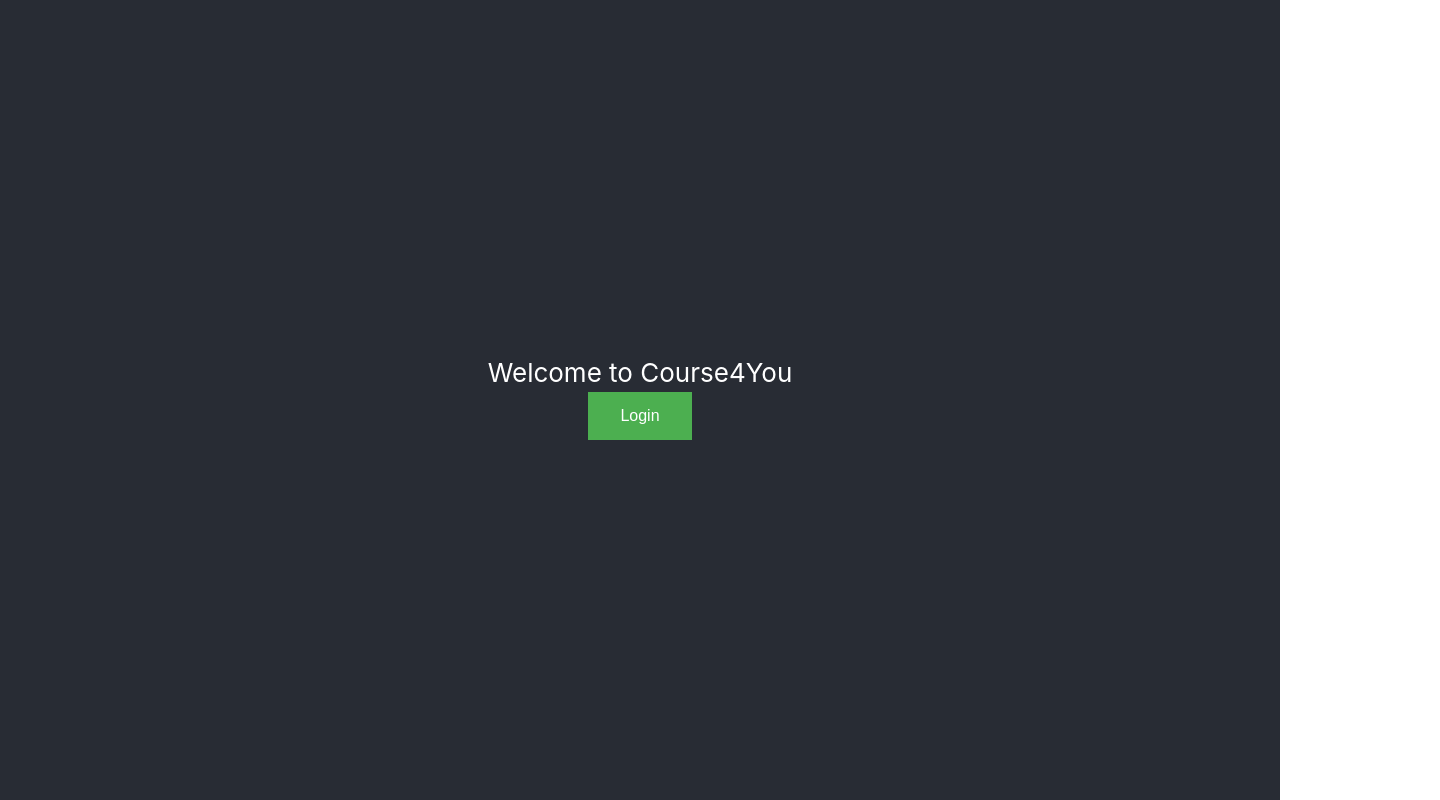
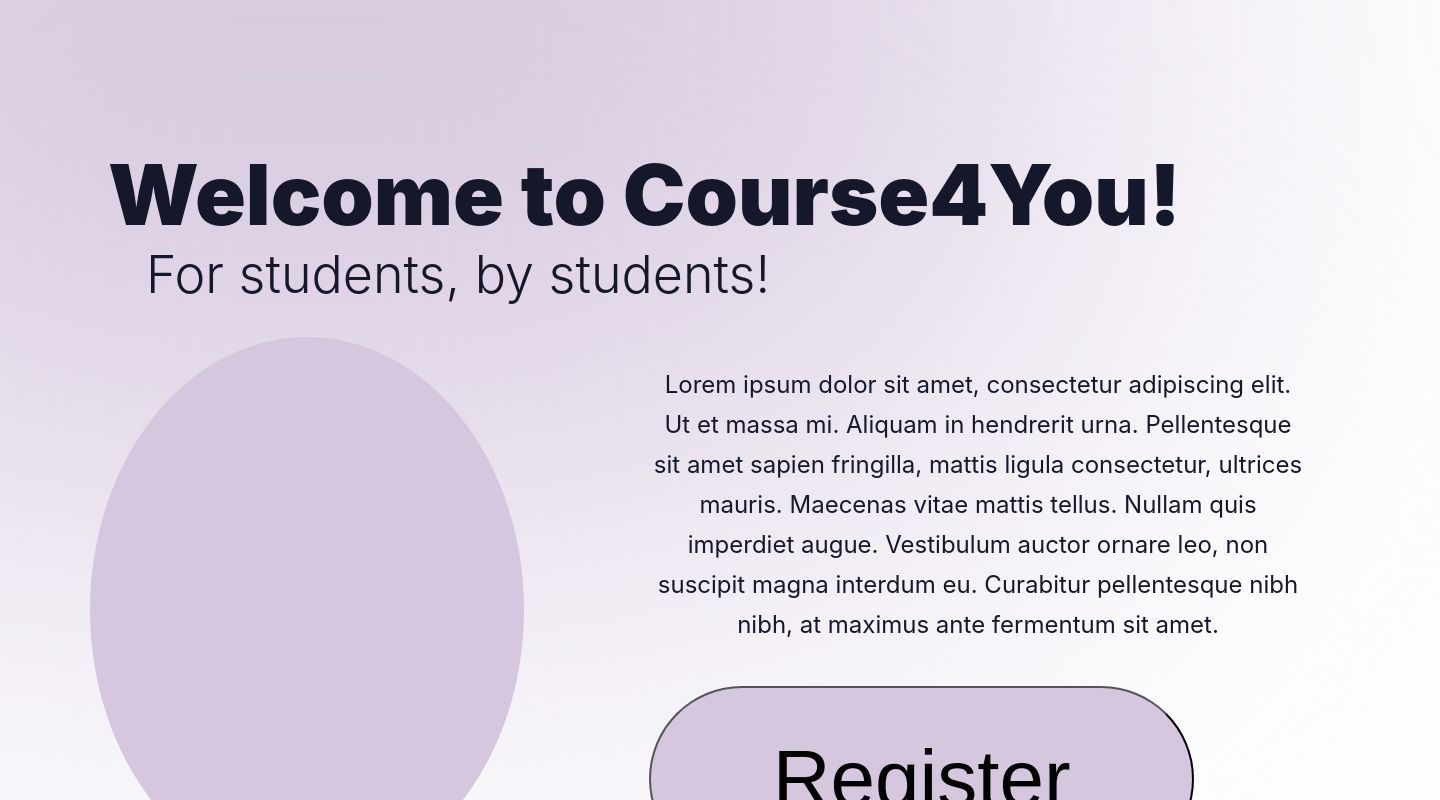
Before and after one commit to leowang801/produhacks-team1-2023, a React (Create React App) app in the folder course4you/: page / in a window 1280 px wide. Shown: the top 800 px of the page, 1440 px wide, since content can reach past the window. Built offline with nearby package versions, Linux system fonts and the light colour scheme.

Commit message:
finish welcome page

```diff
--- a/course4you/src/App.css
+++ b/course4you/src/App.css
@@ -2,50 +2,107 @@
   text-align: center;
 }
 
-.App-logo {
-  height: 40vmin;
-  pointer-events: none;
+.home-background {
+  position: relative;
+  width: 1440px;
+  height: 1024px;
+
+  background: #FFFFFF;
 }
 
-@media (prefers-reduced-motion: no-preference) {
-  .App-logo {
-    animation: App-logo-spin infinite 20s linear;
-  }
+.home-gradient {
+  position: absolute;
+  width: 1475px;
+  height: 994px;
+  left: -431px;
+  top: -496px;
+
+  background: #D5C7DE;
+  filter: blur(250px);
 }
 
-.App-header {
-  background-color: #282c34;
-  min-height: 100vh;
-  display: flex;
-  flex-direction: column;
-  align-items: center;
-  justify-content: center;
-  font-size: calc(10px + 2vmin);
-  color: white;
+.welcome-message {
+  position: absolute;
+  width: 1073px;
+  height: 102px;
+  left: 108px;
+  top: 88px;
+
+  font-family: 'Inter';
+  font-style: normal;
+  font-weight: 900;
+  font-size: 84px;
+  line-height: 102px;
+  /* identical to box height */
+
+
+  color: #15182B;
 }
 
-.App-link {
-  color: #61dafb;
+.welcome-sub-message {
+  position: absolute;
+  width: 700px;
+  height: 63px;
+  left: 108px;
+  top: 200px;
+
+  font-family: 'Inter';
+  font-style: normal;
+  font-weight: 300;
+  font-size: 52px;
+  line-height: 63px;
+  /* identical to box height */
+
+
+  color: #15182B;
 }
 
-@keyframes App-logo-spin {
-  from {
-    transform: rotate(0deg);
-  }
-  to {
-    transform: rotate(360deg);
-  }
+.welcome-text {
+  position: absolute;
+  width: 658px;
+  height: 407px;
+  left: 649px;
+  top: 341px;
+
+  font-family: 'Inter';
+  font-style: normal;
+  font-weight: 400;
+  font-size: 24px;
+  line-height: 167.8%;
+  /* or 40px */
+
+
+  color: #15182B;
 }
 
-.login-button {
-  background-color: #4CAF50; /* Green */
-  border: none;
-  color: white;
-  padding: 15px 32px;
-  text-align: center;
-  text-decoration: none;
-  display: inline-block;
-  font-size: 16px;
-  margin: 4px 2px;
-  cursor: pointer;
+.welcome-image {
+  position: absolute;
+  width: 434px;
+  height: 546px;
+  left: 90px;
+  top: 337px;
+
+  border-radius: 50%;
+
+  background: #D5C7DE;
 }
+
+.register-button {
+  display: flex;
+  flex-direction: row;
+  justify-content: center;
+  align-items: center;
+  padding: 0px;
+  gap: 34.4px;
+
+  position: absolute;
+  width: 545.24px;
+  height: 185.84px;
+  left: 649px;
+  top: 686px;
+
+  font-size: 80px;
+
+  background: #D5C7DE;
+  border-radius: 430px;
+}
--- a/course4you/src/App.js
+++ b/course4you/src/App.js
@@ -18,12 +18,39 @@
     <div className="App">
       <Routes>
         <Route path="/" element={
-            <div className="App-header">
-              Welcome to Course4You
-              <button className="login-button" onClick={navigateToLogin}>
-                Login
-              </button>
-          </div>} />
+          <div className="home-background">
+            <div className="home-gradient"></div>
+
+            <h1 className="welcome-message">
+              Welcome to Course4You!
+            </h1>
+
+            <h2 className="welcome-sub-message">
+              For students, by students!
+            </h2>
+
+            <p className="welcome-text">
+              Lorem ipsum dolor sit amet, consectetur adipiscing elit.
+              Ut et massa mi. Aliquam in hendrerit urna. Pellentesque
+              sit amet sapien fringilla, mattis ligula consectetur,
+              ultrices mauris. Maecenas vitae mattis tellus. Nullam
+              quis imperdiet augue. Vestibulum auctor ornare leo, non
+              suscipit magna interdum eu. Curabitur pellentesque nibh
+              nibh, at maximus ante fermentum sit amet.
+            </p>
+
+            <div className='welcome-image'>
+
+            </div>
+
+            <button
+              className="register-button"
+              onClick={navigateToLogin}>
+              Register
+            </button>
+          </div>
+        } />
+
         <Route path="/pages/login" element={<Login />} />
         <Route path="/pages/courseFinder/courseFinder" element={<CourseFinder/>} />
       </Routes>
--- a/course4you/src/pages/login.css
+++ b/course4you/src/pages/login.css
@@ -61,6 +61,8 @@
     left: 108px;
     top: 291px;
 
+    font-size: 40px;
+
     border-radius: 6.21429px 6.21429px 6.21429px 6.21429px;
 }
 
@@ -101,6 +103,8 @@
     height: 87px;
     left: 108px;
     top: 455px;
+
+    font-size: 40px;
 
     border-radius: 6.21429px 6.21429px 6.21429px 6.21429px;
 }
@@ -144,6 +148,8 @@
     left: 108px;
     top: 619px;
 
+    font-size: 40px;
+
     border-radius: 6.21429px 6.21429px 6.21429px 6.21429px;
 }
 
@@ -186,6 +192,8 @@
     left: 108px;
     top: 783px;
 
+    font-size: 40px;
+
     border-radius: 6.21429px 6.21429px 6.21429px 6.21429px;
 }
 
```
